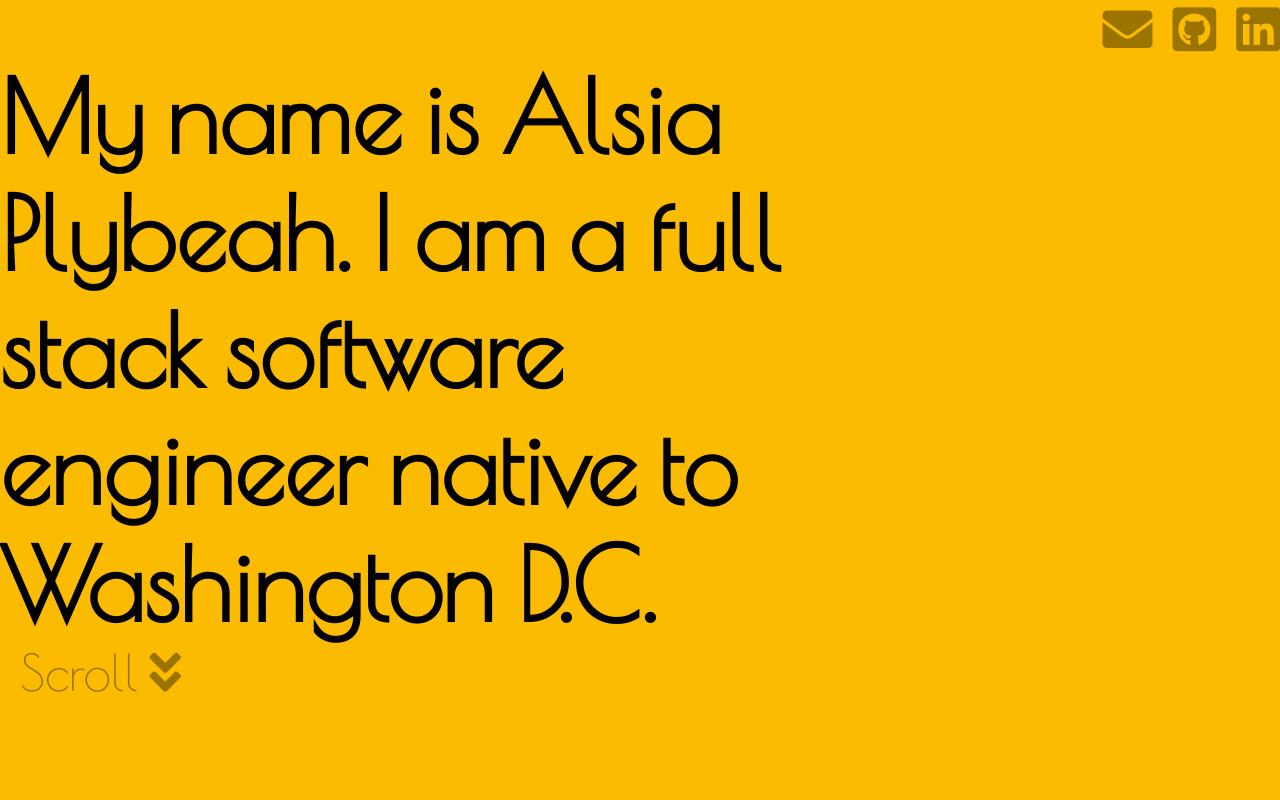
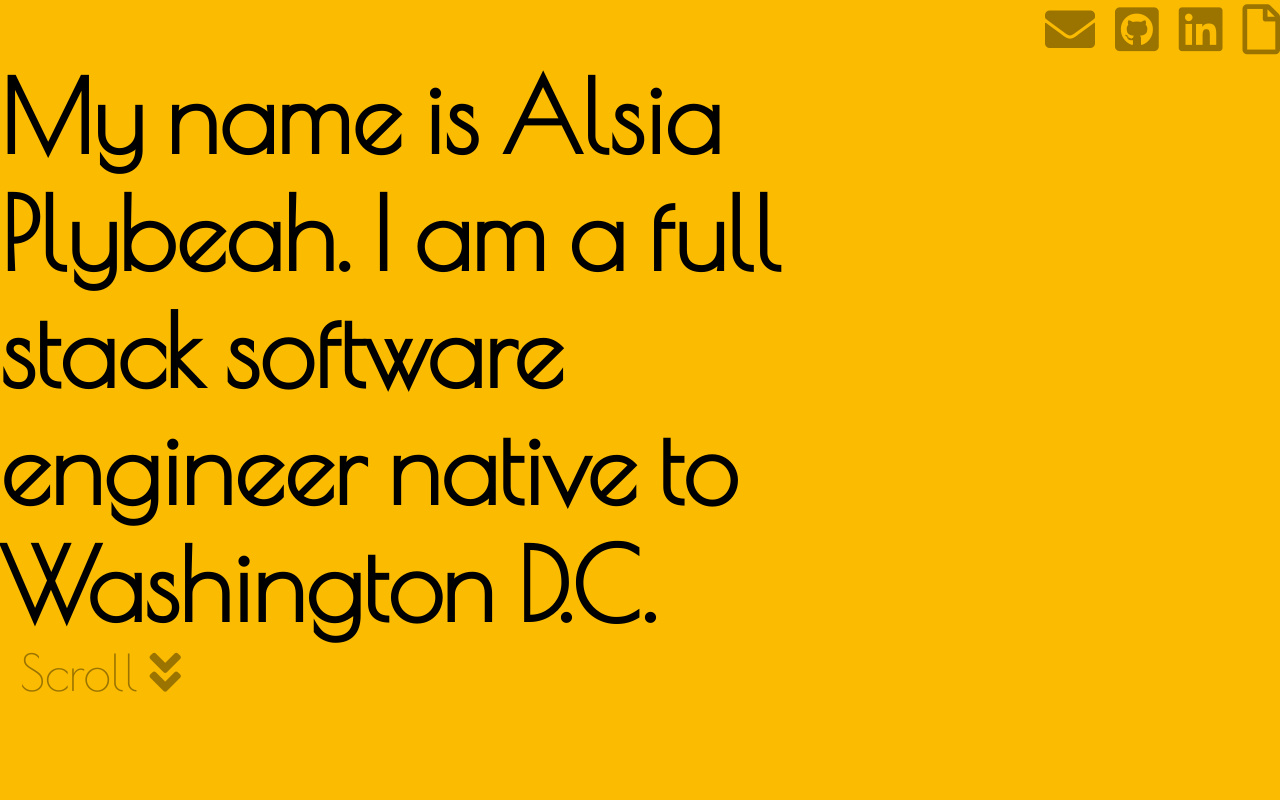
Before and after one commit to aplybeah/aplybeah.github.io, a plain HTML site: page index.html in a window 1280 px wide. Shown: the top 800 px of the page. Drawn offline with nearby package versions, Linux system fonts and the light colour scheme; a web font is replaced by a local one.

Commit message:
added resume to profile

```diff
--- a/index.html
+++ b/index.html
@@ -40,6 +40,7 @@
       <a href="linkedin.com/in/alsia-plybeah-6114a5178"
         ><i class="fab fa-linkedin"></i
       ></a>
+      <a href="public/Alsia Plybeah copy.pdf"><i class="far fa-file"></i></a>
     </div>
     <div class="introText">
       <h1>
```
Also changed, not shown: 1 other file.
